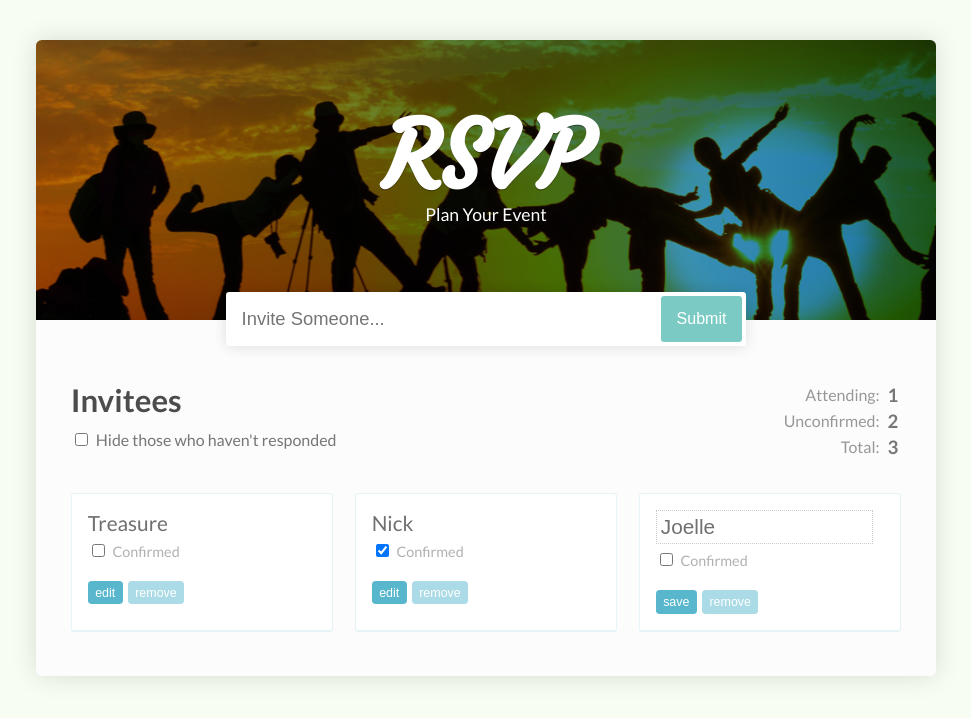
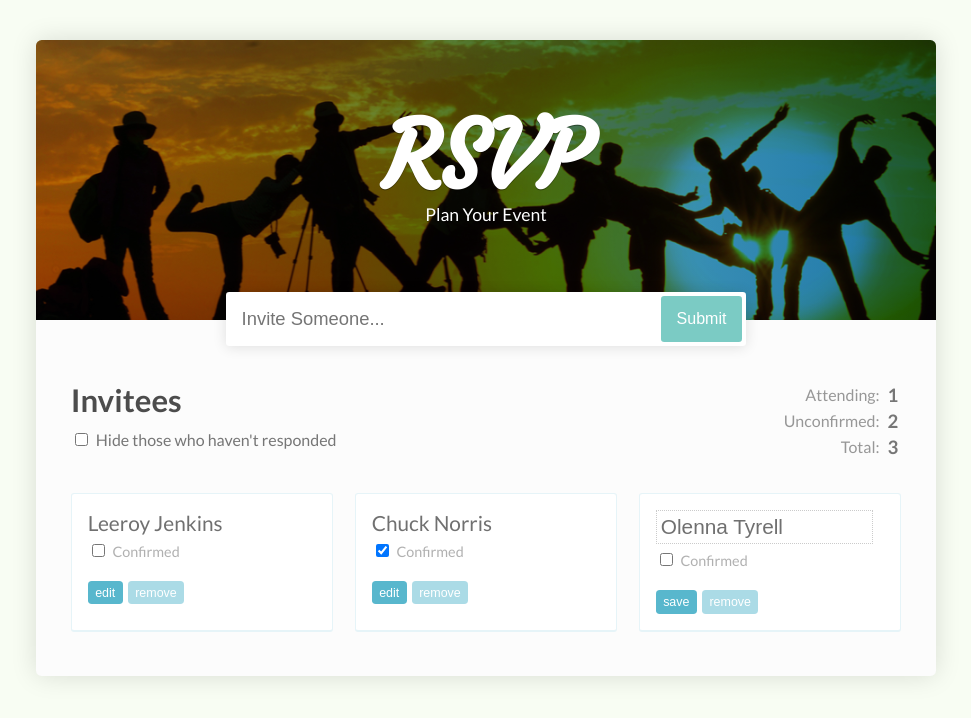
Before and after one commit to jcsilverio/RSVP, a React (Create React App) app: page / in a window 1280 px wide. Shown: the top 718 px of the page, without its empty margins (154-1125 px from the left). Built offline with nearby package versions, Linux system fonts and the light colour scheme.

Commit message:
feature complete

```diff
--- a/src/App.js
+++ b/src/App.js
@@ -10,18 +10,18 @@ class App extends Component {
     pendingGuest: "",
     guests: [
     {
-      name: 'Treasure',
+      name: 'Leeroy Jenkins',
       isConfirmed: false,
       isEditing: false,
     },
     {
-      name: 'Nick',
+      name: 'Chuck Norris',
       isConfirmed: true,
       isEditing: false,
 
     },
     {
-      name: 'Joelle',
+      name: 'Olenna Tyrell',
       isConfirmed: false,
       isEditing: true,
 
```
